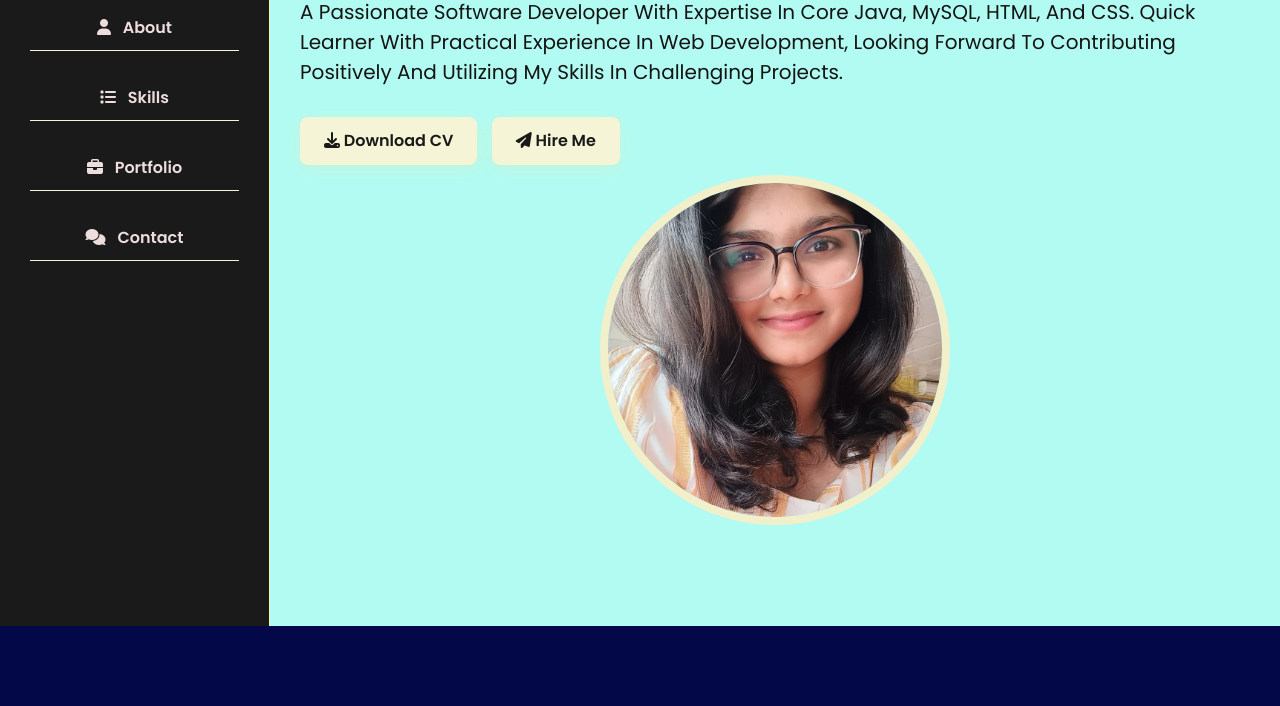
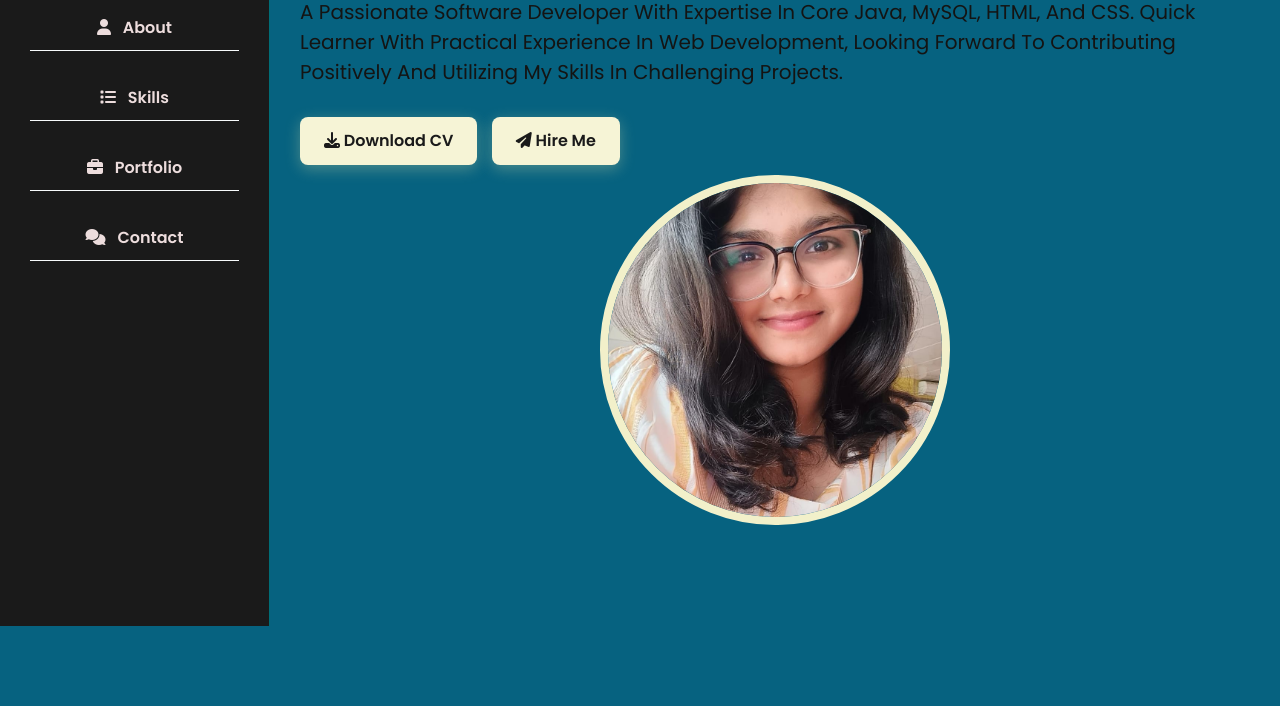
Before and after one commit to Nik258/MyPortfolio, a plain HTML site: page myportfolio/index.html in a window 1280 px wide. Shown: the part 174-880 px from the top of the page. Drawn offline with nearby package versions, Linux system fonts and the light colour scheme; a web font is replaced by a local one.

Commit message:
color pallet

```diff
--- a/myportfolio/css/skins/color-3.css
+++ b/myportfolio/css/skins/color-3.css
@@ -4,8 +4,8 @@
     --skin-color-dark: #0d0d0d; /* Darker charcoal */
     --accent-color: #f6f4d6; /* Neon Blue */
     --accent-color-hover: #f7f4dc; /* Slightly darker neon blue for hover */
-    --text-color: #0e0e0e; /* White */
-    --text-color-light: #e0e0e0; /* Light Gray */
+    --text-color: #ececb4; /* White */
+    --text-color-light: #ececb4; /* Light Gray */
     --highlight-color: #f2f0ca; /* Neon Blue for highlights */
     --body-bg-color: #1a1a1a; /* Charcoal background */
     --card-bg-color: #2d2d2d; /* Slightly lighter charcoal for cards */
--- a/myportfolio/css/style.css
+++ b/myportfolio/css/style.css
@@ -1,39 +1,39 @@
 @import url('https://fonts.googleapis.com/css2?family=Poppins:wght@300;400;500;600;700&display=swap');
 @import url('https://fonts.googleapis.com/css2?family=Clicker+Script&family=Poppins:wght@200;300;400;500;600;700&display=swap');
 
-/* Root Variables - Keeping your existing color scheme */
+/* Root Variables - Updated with Coolors palette */
 :root {
-    --bg-black-900: #FFF8DC; /* Light Cream */
-    --bg-black-100: #FFFFFF; /* White */
-    --bg-black-50: #F5F5DC; /* Beige */
-    --text-black-900: #2F4F4F; /* Dark Slate */
-    --text-black-700: #556B2F; /* Dark Olive */
-    --skin-color: #8FBC8F; /* Soft Olive Green */
-    --hover-color: #E2725B; /* Terracotta Orange */
-    --body-bg-color: #FFF8DC; /* Light Cream */
-    --text-color: #2F4F4F; /* Dark Slate */
-    --highlight-color: #8FBC8F; /* Soft Olive Green */
-    --card-bg-color: #FFFFFF; /* White */
-    --skin-color-light: #8FBC8F; /* Soft Olive Green */
+    --bg-black-900: #edf6f9; /* Very Light Blue */
+    --bg-black-100: #ffffff; /* White */
+    --bg-black-50: #f8fbfc; /* Extra Light Blue */
+    --text-black-900: #006d77; /* Dark Teal */
+    --text-black-700: #83c5be; /* Light Teal */
+    --skin-color: #e29578; /* Coral Orange */
+    --hover-color: #ffddd2; /* Light Peach */
+    --body-bg-color: #edf6f9; /* Very Light Blue */
+    --text-color: #006d77; /* Dark Teal */
+    --highlight-color: #e29578; /* Coral Orange */
+    --card-bg-color: #ffffff; /* White */
+    --skin-color-light: #ffddd2; /* Light Peach */
 }
 
-/* Light Theme - Consistent with your existing light theme */
+/* Light Theme - Updated with Coolors palette */
 body.light {
-    --bg-black-900: #FFF8DC;
-    --bg-black-100: #FFFFFF;
-    --bg-black-50: #F5F5DC;
-    --text-black-900: #2F4F4F;
-    --text-black-700: #556B2F;
-    --skin-color: #8FBC8F;
+    --bg-black-900: #edf6f9;
+    --bg-black-100: #ffffff;
+    --bg-black-50: #f8fbfc;
+    --text-black-900: #006d77;
+    --text-black-700: #83c5be;
+    --skin-color: #e29578;
 }
 
-/* Dark Theme - Consistent with your existing dark theme */
+/* Dark Theme - Keeping some contrast with the palette */
 body.dark {
-    --bg-black-900: #151515;
-    --bg-black-100: #222222;
-    --bg-black-50: #393939;
+    --bg-black-900: #006d77;
+    --bg-black-100: #83c5be;
+    --bg-black-50: #edf6f9;
     --text-black-900: #ffffff;
-    --text-black-700: #e9e9e9;
+    --text-black-700: #ffddd2;
 }
 
 /* General Styles */
@@ -85,20 +85,20 @@ a {
 /* Aside - Sidebar */
 .aside {
     width: 270px;
-    background: #f6eaad; /* Cream background */
+    background: #83c5be; /* Light Teal background */
     position: fixed;
     left: 0;
     top: 0;
     padding: 30px;
     height: 100%;
-    border-right: 1px solid #faf5ac;
+    border-right: 1px solid #006d77;
     display: flex;
     flex-direction: column; /* Arrange logo and nav vertically */
     justify-content: flex-start; /* Align items from the top */
     align-items: center; /* Center items horizontally */
     z-index: 10;
     transition: all 0.3s ease;
-    color: #1a237e; /* Navy blue text */
+    color: #006d77; /* Dark Teal text */
 }
 
 .aside .logo {
@@ -110,7 +110,7 @@ a {
 }
 
 .aside .logo a {
-    color: #dcdde6; /* Navy blue for logo */
+    color: #006d77; /* Dark Teal for logo */
     font-weight: 700;
     padding: 15px 20px;
     font-size: 30px;
@@ -247,16 +247,17 @@ a {
     padding-left: 270px; /* Match aside width */
     width: 100%;
     min-height: 100vh;
-    background: #020848; /* Navy blue background */
+    background: #066280; /* Navy blue background */
     transition: all 0.3s ease;
     margin-top: 80px;
     padding: 2rem;
-    color: #151514; /* Cream text */
+    color: #ececb4; /* Cream text */
 }
 
 /* Section Styles */
 .section {
-    background: #b2fbf3; /* Navy blue background for sections */
+  background: #066280; /* Navy blue background */
+    ; /* Navy blue background for sections */
     min-height: 100vh;
     display: none;
     position: fixed;
@@ -270,7 +271,7 @@ a {
     transition: all 0.3s ease;
     opacity: 0;
     transform: translateX(20px);
-    color: #0e0e0d; /* Cream text */
+    color: #ececb4; /* Cream text */
 }
 
 .section.active {
@@ -515,7 +516,7 @@ h3.my-profession {
 }
 
 .skill-card h3 {
-    color: #f6f0f0;  /* Adding white color to skill names */
+    color: #ececb4;  /* Adding white color to skill names */
     margin: 1rem 0;
 }
 
```
